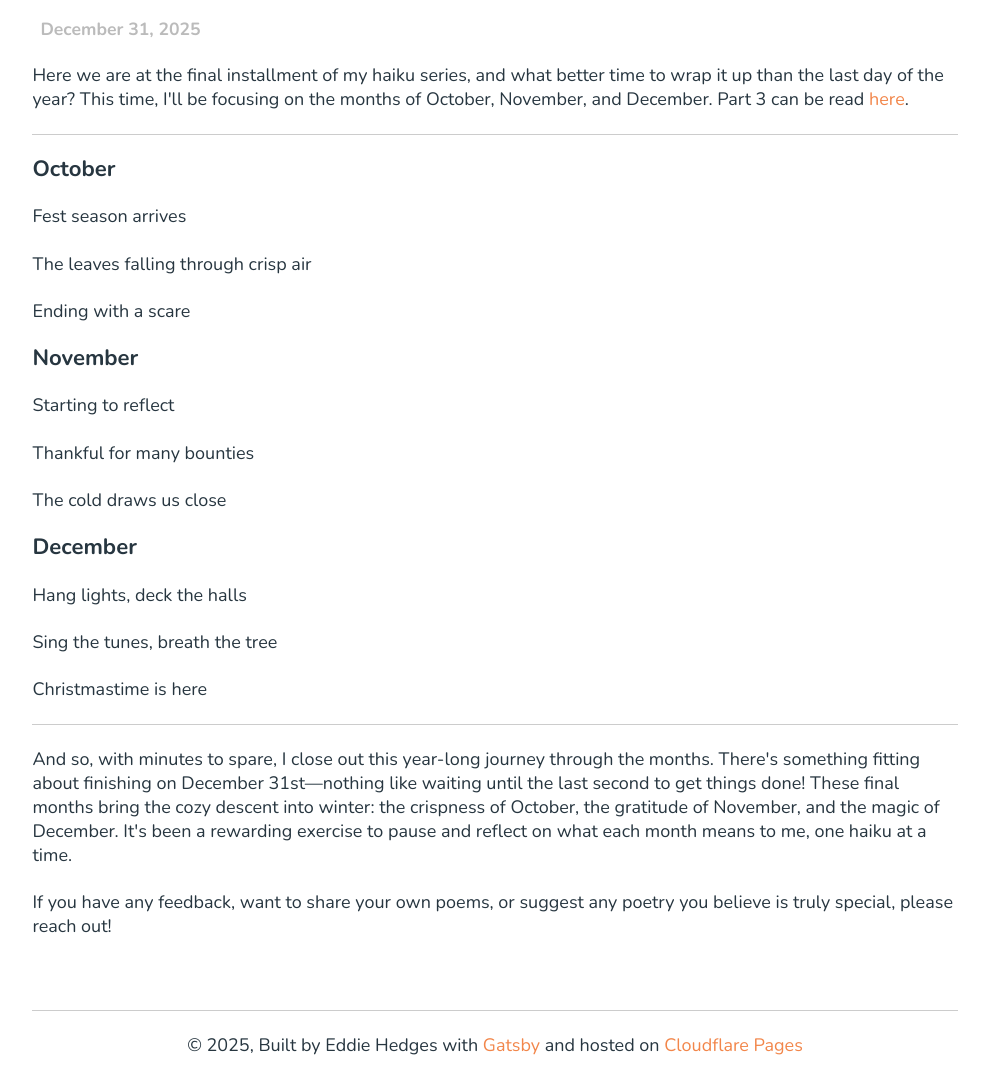
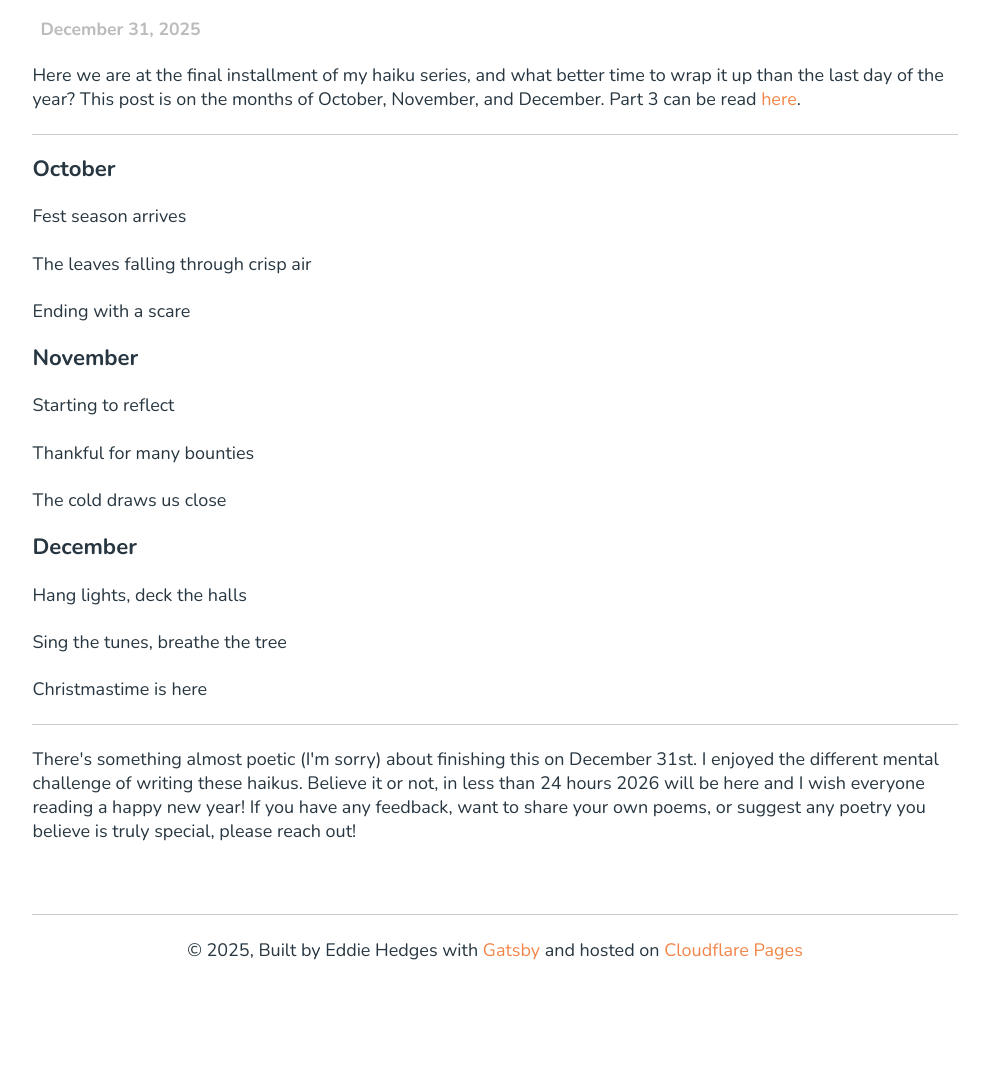
Before and after one commit to edhedges/edhedges.github.io, a Gatsby site: page /blog/2025/12/31/poetry-haikus-ond in a window 1280 px wide. Shown: the part 212-1292 px from the top of the page, without its empty margins (145-1134 px from the left). After the commit the page ends 1197 px from the top, so only its background shows below. Built offline with nearby package versions, Linux system fonts and the light colour scheme; Gatsby itself is replaced by a stand-in of ours.

Commit message:
Polish Q3 and Q4 haiku posts
Update conclusions and fix typo (breath -> breathe).

```diff
--- a/src/blog/2025-12-30-poetry-haikus-jas.md
+++ b/src/blog/2025-12-30-poetry-haikus-jas.md
@@ -32,6 +32,4 @@ Holidays to come
 
 ---
 
-These months hold a special place in my heart. July marks the birthdays of both my first child and myself, making it an easy pick for my favorite month. August brings the peak of summer heat, driving us to pools, lakes, and anywhere with water. And September ushers in my wife's birthday along with that first hint of autumn air, signaling the holiday season ahead.
-
-If you have any feedback, want to share your own poems, or suggest any poetry you believe is truly special, please reach out!
+Summertime is a good time and sharing a birth month with my eldest is quite special to me. This stretch holds many family birthdays and as summer peaks and closes, there's no better time to celebrate! If you have any feedback, want to share your own poems, or suggest any poetry you believe is truly special, please reach out!
--- a/src/blog/2025-12-31-poetry-haikus-ond.md
+++ b/src/blog/2025-12-31-poetry-haikus-ond.md
@@ -5,7 +5,7 @@ title: 'Poetry - Haikus Part 4: October, November, December'
 tags: ['Poetry', 'Writing', 'Creativity', 'Haiku', 'Months', 'Q4']
 ---
 
-Here we are at the final installment of my haiku series, and what better time to wrap it up than the last day of the year? This time, I'll be focusing on the months of October, November, and December. Part 3 can be read [here](/blog/2025/12/30/poetry-haikus-jas).
+Here we are at the final installment of my haiku series, and what better time to wrap it up than the last day of the year? This post is on the months of October, November, and December. Part 3 can be read [here](/blog/2025/12/30/poetry-haikus-jas).
 
 ---
 
@@ -26,12 +26,10 @@ The cold draws us close
 ### December
 Hang lights, deck the halls
 
-Sing the tunes, breath the tree
+Sing the tunes, breathe the tree
 
 Christmastime is here
 
 ---
 
-And so, with minutes to spare, I close out this year-long journey through the months. There's something fitting about finishing on December 31st—nothing like waiting until the last second to get things done! These final months bring the cozy descent into winter: the crispness of October, the gratitude of November, and the magic of December. It's been a rewarding exercise to pause and reflect on what each month means to me, one haiku at a time.
-
-If you have any feedback, want to share your own poems, or suggest any poetry you believe is truly special, please reach out!
+There's something almost poetic (I'm sorry) about finishing this on December 31st. I enjoyed the different mental challenge of writing these haikus. Believe it or not, in less than 24 hours 2026 will be here and I wish everyone reading a happy new year! If you have any feedback, want to share your own poems, or suggest any poetry you believe is truly special, please reach out!
```
